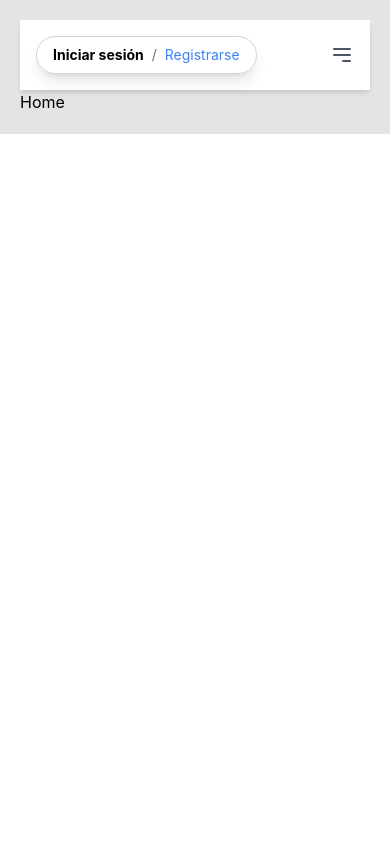
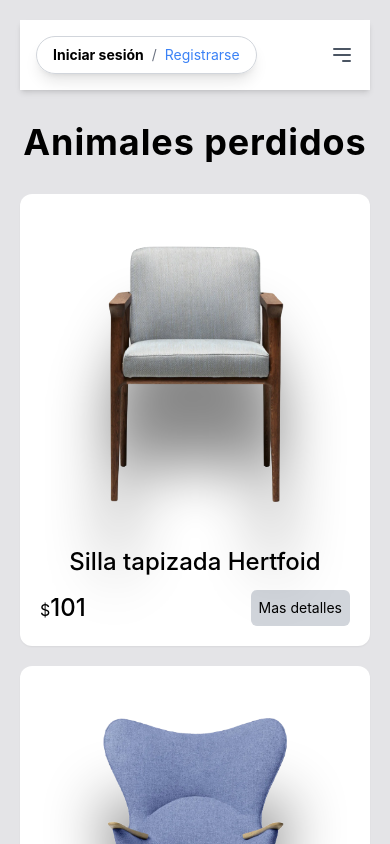
Before and after one commit to alejandrorndev/patas-perdidas-front, a React (Create React App) app: page / in a window 390 px wide. Shown: the top 844 px of the page. Built offline with nearby package versions, Linux system fonts and the light colour scheme.

Commit message:
feat:se agregan nuevas partes de la app para mostrar un listado X de informacion y el detalle de cada elementos usando el slug.

```diff
--- a/public/index.html
+++ b/public/index.html
@@ -24,7 +24,7 @@
       work correctly both with client-side routing and a non-root public URL.
       Learn how to configure a non-root public URL by running `npm run build`.
     -->
-    <title>React App</title>
+    <title>Amigos perdidos App</title>
   </head>
   <body>
     <noscript>You need to enable JavaScript to run this app.</noscript>
--- a/src/components/header.js
+++ b/src/components/header.js
@@ -8,18 +8,18 @@ const Header = () => {
         <ul className="hidden md:flex space-x-8 text-lg font-medium">
           <li>
             <Link
-              to="/animales-perdidos"
+              to="/mascotas-perdidos"
               className="text-gray-700 hover:text-green-500 transition duration-300"
             >
-              Animales perdidos
+              Mascotas perdidos
             </Link>
           </li>
           <li>
             <Link
-              to="/animales-encontrados"
+              to="/mascostas-encontrados"
               className="text-gray-700 hover:text-green-500 transition duration-300"
             >
-              Animales encontrados
+              Mascotas encontrados
             </Link>
           </li>
           <li>
@@ -32,11 +32,15 @@ const Header = () => {
           </li>
         </ul>
         <div className="bg-white bg-opacity-90 text-gray-800 text-sm py-2 px-4 rounded-full flex items-center space-x-2 shadow-lg border border-gray-300 hover:bg-opacity-100 transition duration-300">
+          <Link to="/iniciar-sesion">
           <span className="font-bold text-black">Iniciar sesión</span>
+          </Link>
           <span className="text-gray-500">/</span>
+          <Link  to="/registrarse">
           <span className="text-blue-500 cursor-pointer hover:text-blue-700">
             Registrarse
           </span>
+          </Link>
         </div>
 
         <div className="md:hidden flex items-center">
--- a/src/components/layout.js
+++ b/src/components/layout.js
@@ -3,6 +3,7 @@ import { Outlet } from 'react-router-dom'
 import Header from './header'
 
 function Layout() {
+
   return (
     <div className='bg-zinc-200'>
         <main className='w-[1200px] max-w-full m-auto p-5'>
--- /dev/null
+++ b/src/components/productCart.js
@@ -0,0 +1,41 @@
+import React from 'react'
+import { Link } from 'react-router-dom';
+import { useDispatch } from 'react-redux';
+import { addToCart } from '../stores/cart';
+
+const ProductCart = (props) => {
+   // const carts = useSelector(store => store.cart.items);
+    const {id, name, price, image, slug} = props.data;
+    const dispatch = useDispatch();
+    const handleAddToCart = () => {
+        dispatch(addToCart({
+            productId: id,
+            quantity: 1
+        }));
+    }
+    return (
+      <div className="bg-white p-5 rounded-xl shadow-sm">
+        <Link to={slug}>
+          <img
+            src={image}
+            alt=""
+            className="w-full h-80 object-cover object-top drop-shadow-[0_80px_30px_#0007]"
+          />
+        </Link>
+        <h3 className="text-2xl py-3 text-center font-medium">{name}</h3>
+        <div className="flex justify-between items-center">
+          <p>
+            $<span className="text-2xl font-medium">{price}</span>
+          </p>
+          <button
+            className="bg-gray-300 p-2 rounded-md text-sm hover:bg-gray-400 flex gap-2"
+            onClick={handleAddToCart}
+          >
+            <Link to={slug}>Mas detalles</Link>
+          </button>
+        </div>
+      </div>
+    );
+}
+
+export default ProductCart
--- a/src/pages/detail.js
+++ b/src/pages/detail.js
@@ -1,8 +1,38 @@
-import React from 'react'
+import React, { useEffect, useState} from 'react'
+import { useParams } from 'react-router-dom'
+import { products } from '../products';
 
 const Detail = () => {
+    const { slug } = useParams();
+    const [detail, setDetail] = useState([]);
+    useEffect(() => {
+        const findDetail = products.filter(product => product.slug === slug);
+        if(findDetail.length > 0){
+            setDetail(findDetail[0]);
+        }else{
+            window.location.href = '/';
+        }
+    }, [slug])
+
   return (
-    <div>Detail</div>
+    <div>
+      <div style={{ height: '2rem' }}></div>
+        <h2 className='text-3xl text-center'>DETALLE</h2>
+        <div className='grid grid-cols-2 gap-5 mt-5'>
+            <div>
+                <img src={detail.image} alt="" className='w-full'/>
+            </div>
+            <div className='flex flex-col gap-5'>
+                <h1 className='text-4xl uppercase font-bold'>{detail.name}</h1>
+                <p className='font-bold text-3xl'>
+                    ${detail.price}
+                </p>
+                <p>
+                    {detail.description}
+                </p>
+            </div>
+        </div>
+    </div>
   )
 }
 
--- a/src/pages/home.js
+++ b/src/pages/home.js
@@ -1,8 +1,16 @@
 import React from 'react'
-
+import { products } from '../products'
+import ProductCart from '../components/productCart'
 const Home = () => {
   return (
-    <div>Home</div>
+    <div>
+        <h1 className="text-4xl font-bold text-center text-grey-600 my-8 tracking-wide">Animales perdidos</h1>
+        <div className='grid lg:grid-cols-4 md:grid-cols-3 sm:grid-cols-2 gap-5'>
+            {products.map((product, key) =>
+                <ProductCart key={key} data={product}/>
+            )}
+        </div>
+    </div>
   )
 }
 
--- /dev/null
+++ b/src/products.js
@@ -0,0 +1,74 @@
+import imageProduct1 from './assets/images/1.png'
+import imageProduct2 from './assets/images/2.png'
+import imageProduct3 from './assets/images/3.png'
+import imageProduct4 from './assets/images/4.png'
+import imageProduct5 from './assets/images/5.png'
+import imageProduct6 from './assets/images/6.png'
+import imageProduct7 from './assets/images/7.png'
+import imageProduct8 from './assets/images/8.png'
+export const products = [
+    {
+        id: 1,
+        name: 'Silla tapizada Hertfoid',
+        price: 101,
+        image: imageProduct1,
+        description: 'Mollit anim consectetur adipisicing aute pariatur ad mollit ad. Officia amet aliqua non laborum dolore sint sit eu sit sunt laboris. Dolor tempor ipsum culpa Lorem ipsum ullamco ullamco dolor sit do. Do proident quis ad laborum et proident laborum. Non voluptate eiusmod aute labore ea aute.',
+        slug: 'hertfoid-upholstered-chair'
+    },
+    {
+        id: 2,
+        name: 'Silla Tapizada',
+        price: 151,
+        image: imageProduct2,
+        description: 'Mollit anim consectetur adipisicing aute pariatur ad mollit ad. Officia amet aliqua non laborum dolore sint sit eu sit sunt laboris. Dolor tempor ipsum culpa Lorem ipsum ullamco ullamco dolor sit do. Do proident quis ad laborum et proident laborum. Non voluptate eiusmod aute labore ea aute.',
+        slug: 'bingdon-pholstered-chair-swivel'
+    },
+    {
+        id: 3,
+        name: 'Silla Moderna Etta',
+        price: 181,
+        image: imageProduct3,
+        description: 'Mollit anim consectetur adipisicing aute pariatur ad mollit ad. Officia amet aliqua non laborum dolore sint sit eu sit sunt laboris. Dolor tempor ipsum culpa Lorem ipsum ullamco ullamco dolor sit do. Do proident quis ad laborum et proident laborum. Non voluptate eiusmod aute labore ea aute.',
+        slug: 'jeses-minimore-modern-style-etta'
+    },
+    {
+        id: 4,
+        name: 'Silla Moderna Jjess',
+        price: 201,
+        image: imageProduct4,
+        description: 'Mollit anim consectetur adipisicing aute pariatur ad mollit ad. Officia amet aliqua non laborum dolore sint sit eu sit sunt laboris. Dolor tempor ipsum culpa Lorem ipsum ullamco ullamco dolor sit do. Do proident quis ad laborum et proident laborum. Non voluptate eiusmod aute labore ea aute.',
+        slug: 'eses-minimore-modern-style-zakari'
+    },
+    {
+        id: 5,
+        name: 'Sillón tapizado Bolanle',
+        price: 251,
+        image: imageProduct5,
+        description: 'Mollit anim consectetur adipisicing aute pariatur ad mollit ad. Officia amet aliqua non laborum dolore sint sit eu sit sunt laboris. Dolor tempor ipsum culpa Lorem ipsum ullamco ullamco dolor sit do. Do proident quis ad laborum et proident laborum. Non voluptate eiusmod aute labore ea aute.',
+        slug: 'corrigan-studio-tufed-upholstered-wide-winback-armchair'
+    },
+    {
+        id: 6,
+        name: 'Sillón tapizado Jaqueze',
+        price: 111,
+        image: imageProduct6,
+        description: 'Mollit anim consectetur adipisicing aute pariatur ad mollit ad. Officia amet aliqua non laborum dolore sint sit eu sit sunt laboris. Dolor tempor ipsum culpa Lorem ipsum ullamco ullamco dolor sit do. Do proident quis ad laborum et proident laborum. Non voluptate eiusmod aute labore ea aute.',
+        slug: 'corrigan-studio-273-wide-armchair'
+    },
+    {
+        id: 7,
+        name: 'Leston Ancho Tapizado Tela',
+        price: 121,
+        image: imageProduct7,
+        description: 'Mollit anim consectetur adipisicing aute pariatur ad mollit ad. Officia amet aliqua non laborum dolore sint sit eu sit sunt laboris. Dolor tempor ipsum culpa Lorem ipsum ullamco ullamco dolor sit do. Do proident quis ad laborum et proident laborum. Non voluptate eiusmod aute labore ea aute.',
+        slug: 'leston-wide-upholstered-fabric'
+    },
+    {
+        id: 8,
+        name: 'Stephanny 27.5" Ancho Acolchado',
+        price: 220,
+        image: imageProduct8,
+        description: 'Mollit anim consectetur adipisicing aute pariatur ad mollit ad. Officia amet aliqua non laborum dolore sint sit eu sit sunt laboris. Dolor tempor ipsum culpa Lorem ipsum ullamco ullamco dolor sit do. Do proident quis ad laborum et proident laborum. Non voluptate eiusmod aute labore ea aute.',
+        slug: 'stephanny-275-wide-tufted-armchair'
+    },
+];
--- /dev/null
+++ b/src/stores/cart.js
@@ -0,0 +1,40 @@
+import { createSlice } from "@reduxjs/toolkit";
+const initialState = {
+    items: localStorage.getItem("carts") ? JSON.parse(localStorage.getItem("carts")) : [],
+    statusTab: false
+}
+const cartSlice = createSlice({
+    name: 'cart',
+    initialState,
+    reducers: {
+        addToCart(state, action){
+            const {productId, quantity} = action.payload;
+            const indexProductId = (state.items).findIndex(item => item.productId === productId);
+            if(indexProductId >= 0){
+                state.items[indexProductId].quantity += quantity;
+            }else{
+                state.items.push({productId, quantity});
+            }
+            localStorage.setItem("carts", JSON.stringify(state.items));
+        },
+        changeQuantity(state, action){
+            const {productId, quantity} = action.payload;
+            const indexProductId = (state.items).findIndex(item => item.productId === productId);
+            if(quantity > 0){
+                state.items[indexProductId].quantity = quantity;
+            }else{
+                state.items = (state.items).filter(item => item.productId !== productId);
+            }
+            localStorage.setItem("carts", JSON.stringify(state.items));
+        },
+        toggleStatusTab(state){
+            if(state.statusTab === false){
+                state.statusTab = true;
+            }else{
+                state.statusTab = false;
+            }
+        }
+    }
+})
+export const { addToCart, changeQuantity, toggleStatusTab } = cartSlice.actions;
+export default cartSlice.reducer;
--- /dev/null
+++ b/src/stores/index.js
@@ -0,0 +1,9 @@
+import { configureStore } from "@reduxjs/toolkit";
+import cartReducer from './cart';
+
+export const store = configureStore({
+    reducer: {
+        cart: cartReducer,
+        // user: ...
+    }
+})
```
Also changed, not shown: src/index.js (+4 -5 lines), 1 other file (tests, documents, lock files or other folders).
